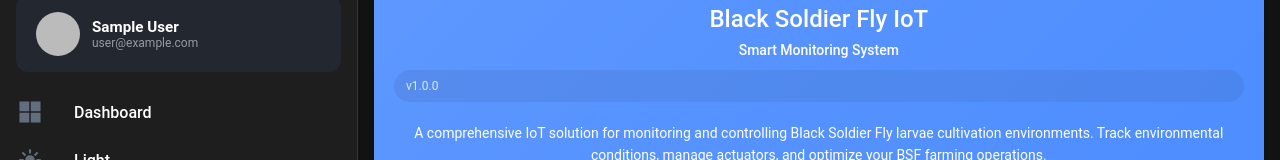
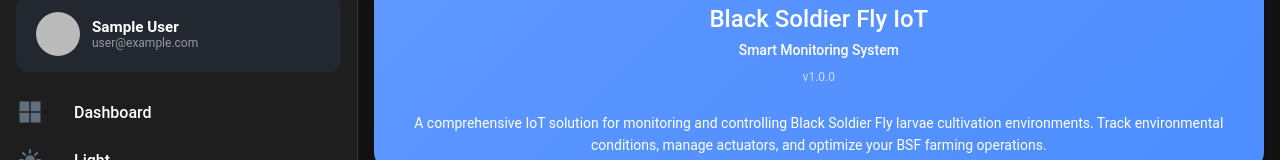
Before and after one commit to TheMasshiro/bsfly-iot, a React (Vite) app in the folder bsfly-iot/: page /about in a window 1280 px wide. Shown: the part 187-347 px from the top of the page. Built offline with nearby package versions, Linux system fonts and the light colour scheme; no server answers; sample sign-in values are in the browser's storage.

Commit message:
refactor(version): Move more center

```diff
--- a/bsfly-iot/src/pages/About/About.tsx
+++ b/bsfly-iot/src/pages/About/About.tsx
@@ -60,9 +60,7 @@ const About: FC = () => {
                             <h1 style={{ margin: 0, fontSize: "1.5rem" }}>Black Soldier Fly IoT</h1>
                         </IonCardTitle>
                         <IonCardSubtitle>Smart Monitoring System</IonCardSubtitle>
-                        <IonChip color="light" style={{ marginTop: 12 }}>
-                            <IonLabel style={{ color: "rgba(255,255,255,0.8)", fontSize: 12 }}>v{APP_VERSION}</IonLabel>
-                        </IonChip>
+                        <p style={{ marginTop: 12, fontSize: 12, color: "rgba(255,255,255,0.7)" }}>v{APP_VERSION}</p>
                     </IonCardHeader>
                     <IonCardContent className="ion-text-center">
                         <IonText color="medium">
```
